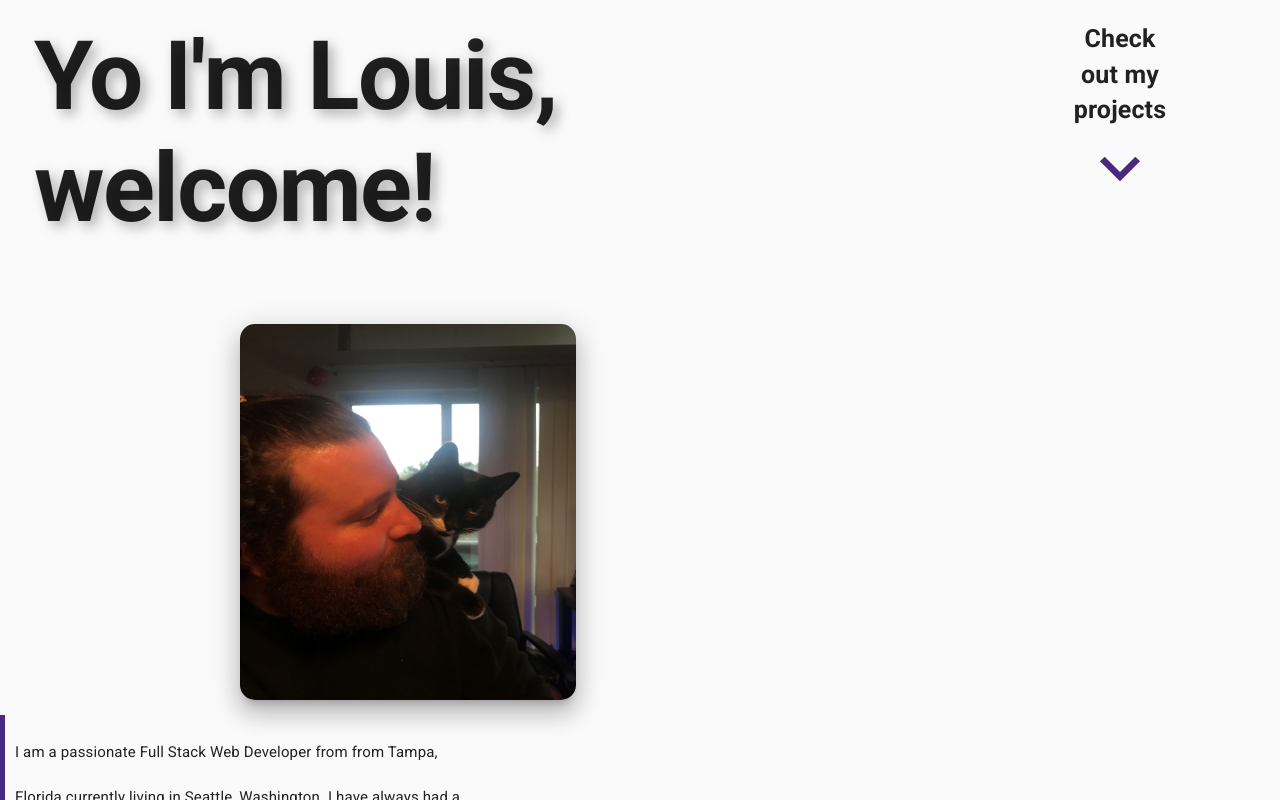
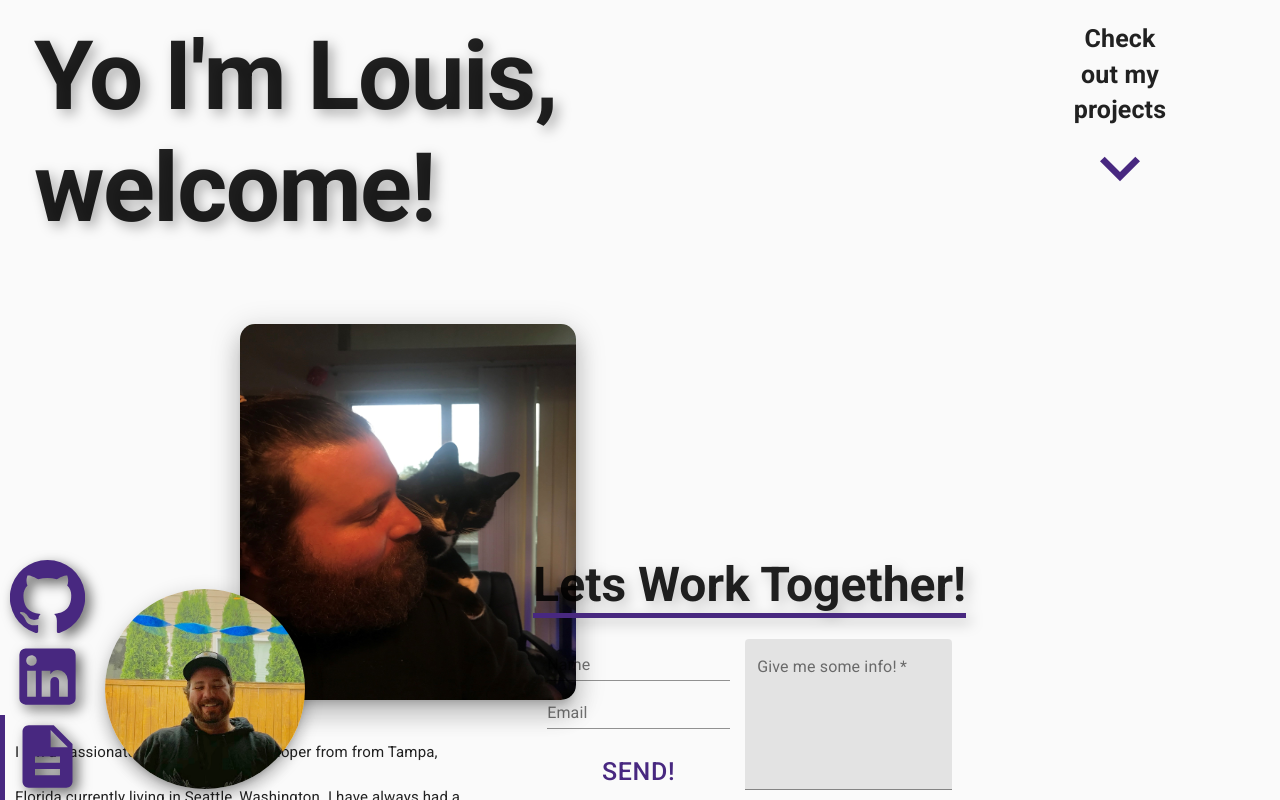
Before and after one commit to coleloui/portfolio-material, a React (Create React App) app: page / in a window 1280 px wide. Shown: the top 800 px of the page. Built offline with nearby package versions, Linux system fonts and the light colour scheme.

Commit message:
fixed bot

```diff
--- a/src/component/BigFoot.js
+++ b/src/component/BigFoot.js
@@ -33,8 +33,9 @@ const useStyles = makeStyles((theme) => ({
     },
   },
   tails: {
-    [theme.breakpoints.up("sm")]: {
+    [theme.breakpoints.up("lg")]: {
       bottom: 0,
+      position: "fixed",
     },
   },
 }));
```
Also changed, not shown: 1 other file (tests, documents, lock files or other folders).
